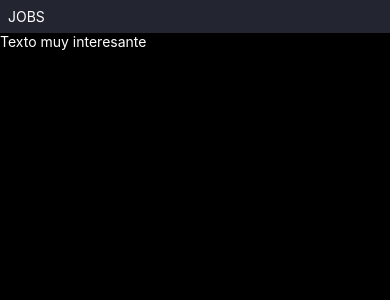
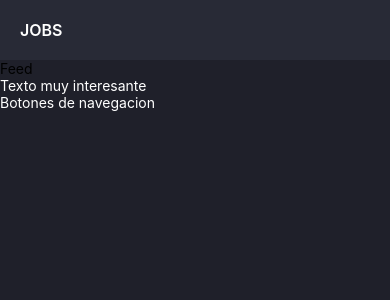
Before and after one commit to SantiagoLombardi/Jobs-RN, a React Native app: screen / in a window 390 px wide. Shown: the top 300 px of the page. Built offline with nearby package versions, Linux system fonts and the light colour scheme.

Commit message:
restyled components using style constants

```diff
--- a/App.js
+++ b/App.js
@@ -2,6 +2,7 @@ import { StatusBar } from "expo-status-bar";
 import { StyleSheet, View } from "react-native";
 import { SafeAreaProvider } from "react-native-safe-area-context";
 import Main from "./components/Main";
+import { ColorBlueBG, ColorBlueMid } from "./styles/constants";
 
 export default function App() {
   return (
@@ -17,6 +18,6 @@ export default function App() {
 const styles = StyleSheet.create({
   container: {
     flex: 1,
-    backgroundColor: "#000",
+    backgroundColor: ColorBlueBG,
   },
 });
--- a/components/Main.jsx
+++ b/components/Main.jsx
@@ -1,13 +1,17 @@
 import { StyleSheet, Text, View } from "react-native";
 import { useSafeAreaInsets } from "react-native-safe-area-context";
 import Topbar from "./Topbar";
+import Feed from "./Feed";
+import NavigationButtons from "./NavigationButtons";
 
 export default function Main() {
   const insets = useSafeAreaInsets();
   return (
     <View style={{ paddingBottom: insets.bottom, paddingTop: insets.top }}>
       <Topbar />
+      <Feed />
       <Text style={styles.text}>Texto muy interesante</Text>
+      <NavigationButtons />
     </View>
   );
 }
--- a/components/Topbar.jsx
+++ b/components/Topbar.jsx
@@ -1,12 +1,13 @@
 /* eslint-disable prettier/prettier */
 import { View, Text } from "react-native";
+import { ColorBlueMid } from "../styles/constants";
 const Topbar = () => {
   return (
     <View
-      style={{ backgroundColor: "#232530", padding: 8 }}
-      className="p-2 bg-blue-700"
+      style={{ backgroundColor: ColorBlueMid, padding: 20 }}
+      className="p-2"
     >
-      <Text style={{ color: "#fff" }}>JOBS</Text>
+      <Text style={{ color: "#fff", fontSize: 16, fontWeight: "600" }}>JOBS</Text>
     </View>
   );
 };
```
